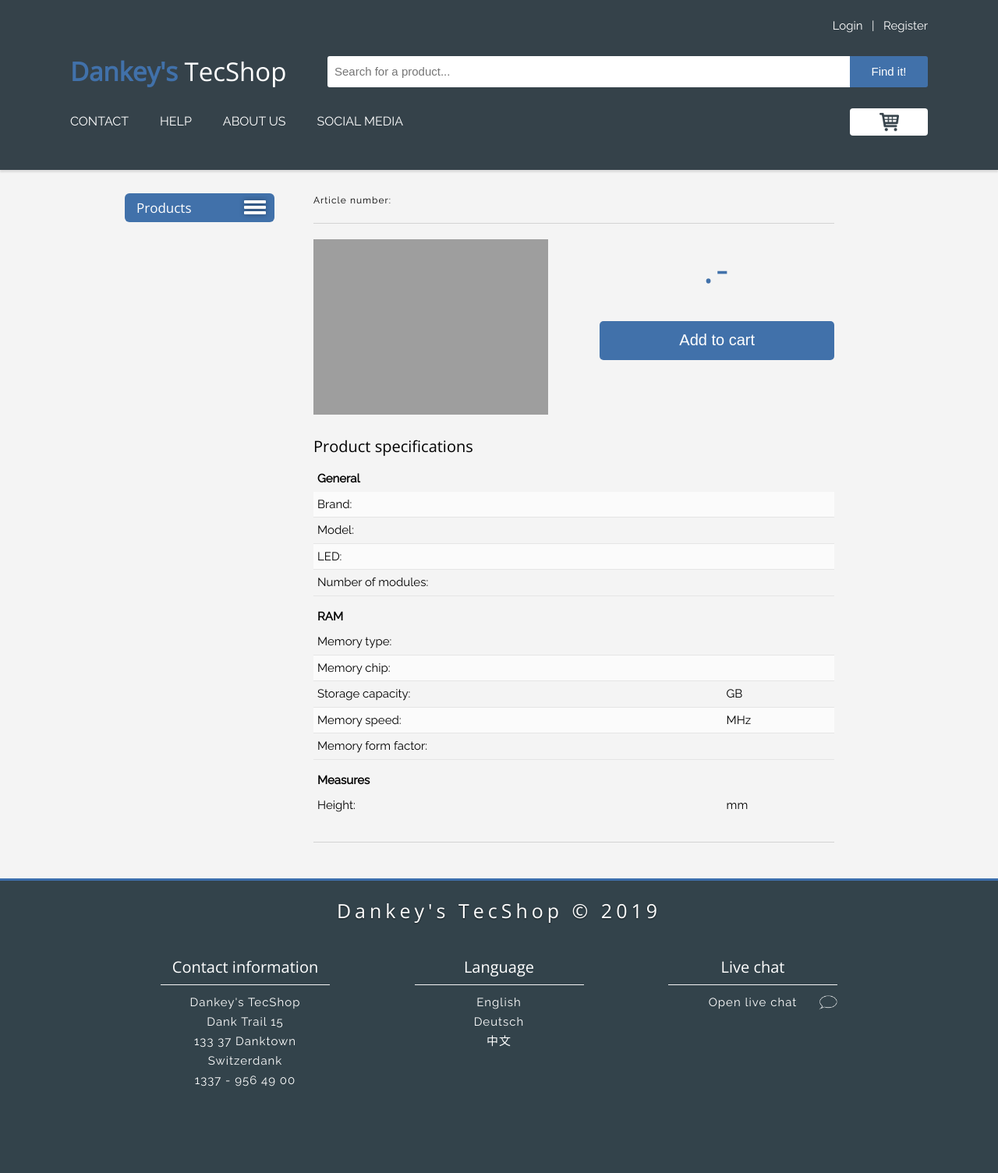
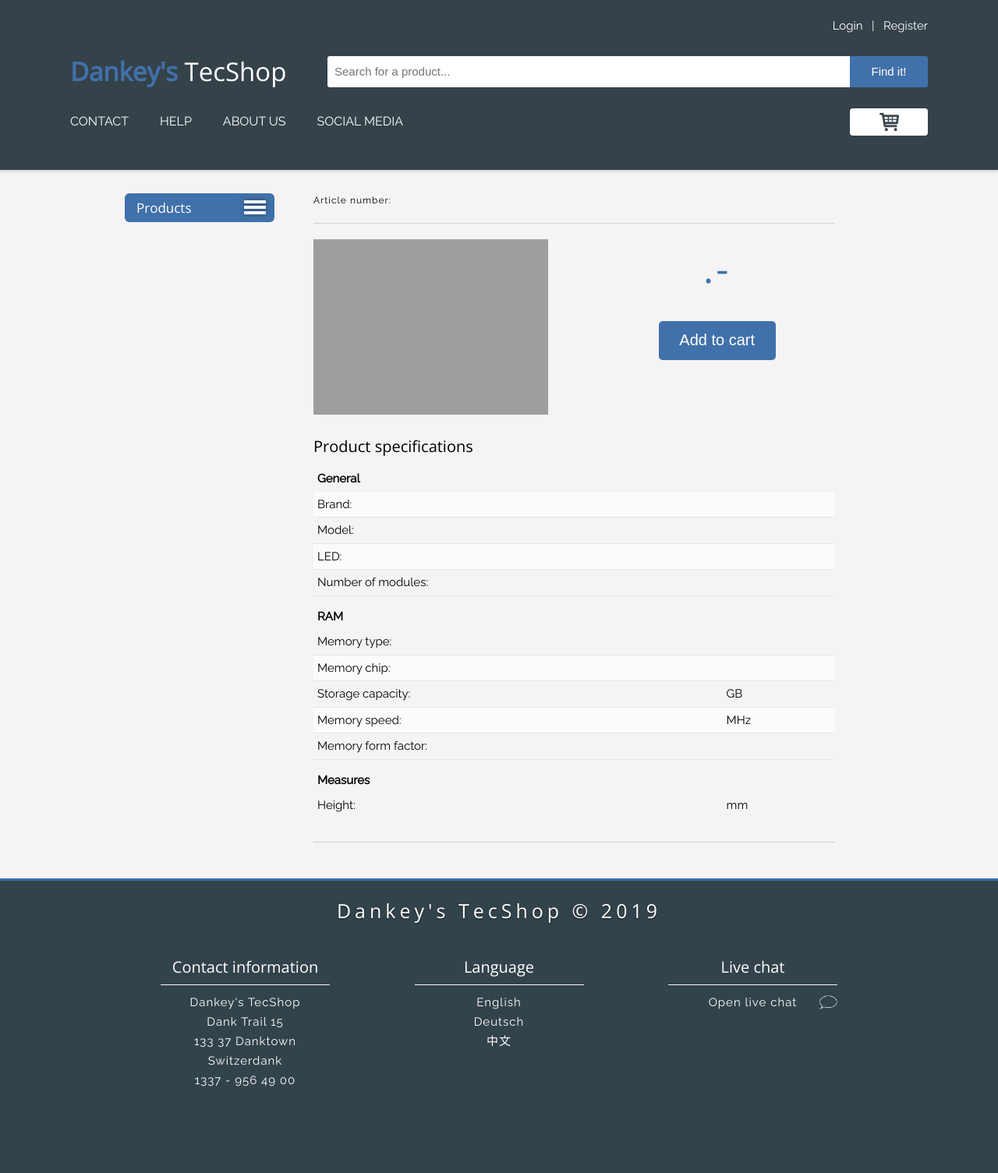
Before and after one commit to seafewd/dankey, a PHP site: page /dankey/public/products/memory.php?product=1 in a window 1280 px wide. Shown: the whole page at 78% size. Run offline with PHP 8.4, Linux system fonts and the light colour scheme; data comes from the database, SQL or seed files in the repository; some libraries are stand-ins or nearby versions; some web fonts are replaced; grey boxes are pictures that could not be loaded.

Commit message:
flexf1111x

```diff
--- a/css/product_view.css
+++ b/css/product_view.css
@@ -58,22 +58,31 @@
     color: var(--main_blue_font-color);
 }
 
+.addToBasket_form {
+    display: flex;
+    flex-basis 100%;
+    flex-flow: row wrap;
+    flex-grow: 1;
+    justify-content: center;
+}
+
 #product-info .addToBasket_form input {
-    width: 100%;
+    display: flex;
+    flex-basis: 50%;
     border: 0;
-    background: no-repeat url('../img/2772.png') -30px center var(--main_blue_font-color);
+    background: no-repeat 15px center var(--main_blue_font-color);
     background-size: 20px;
     color: white;
     font-size: 20px;
     height: 50px;
     margin-top: 30px;
-    transition: all 0.2s ease;
+    transition: all 0.2s ease-in-out;
     border-radius: 5px;
     cursor: pointer;
 }
 
 #product-info .addToBasket_form input:hover {
-    background: no-repeat url('../img/2772.png') 15px center var(--main_blue_font-color);
+    background: no-repeat 30px center var(--main_blue_font-color);
     background-size: 20px;
 }
 
--- a/js/sideMenu.js
+++ b/js/sideMenu.js
@@ -35,7 +35,7 @@ $(document).ready(function() {
 				$(this).prev('li').removeClass('menuItem-border-bottom');
 		});
 
-		//set border color around current list item
+		//set border color around current top list item
 		$(this).parent('li').prev('li').toggleClass('menuItem-border-bottom');
 		$(this).parents(firstLevel_li).toggleClass('menuItem-border-bottom');
 
@@ -47,7 +47,7 @@ $(document).ready(function() {
 			$(this).siblings().slideDown();
 	});
 
-	//collapse/expand the Products heading
+	//collapse/expand the Products heading & set cookie
 	$('.sMenu-heading-wrap').click(function() {
 		$(this).siblings('ul:first').slideUp(300);
 		if(!$(this).siblings().is(":visible"))
--- a/php/includes/categories.php
+++ b/php/scripts/categories.php
@@ -1,5 +1,5 @@
 <?php
-require_once ( __DIR__ . '/../scripts/functions.php');
+require_once(__DIR__ . '/../scripts/functions.php');
 /*****
 Menu with nested arrays
 ******/
@@ -207,7 +207,7 @@ Menu with nested arrays
                               'text' => t("ddr3"),
                               'class' => 'ddr3',
                               'subMenu' => ''
-                            ),
+                            )/*, old stuff
                             array(
                               'url' => ABS_URL.'public/product_list.php?name=ddr2',
                               'text' => t("ddr2"),
@@ -219,7 +219,7 @@ Menu with nested arrays
                               'text' => t("ddr"),
                               'class' => 'ddr',
                               'subMenu' => ''
-                            )
+                            )*/
                           )
             ),
             array(
--- a/php/scripts/menuLoop.php
+++ b/php/scripts/menuLoop.php
@@ -1,7 +1,7 @@
 <?php
 
 require_once ( __DIR__ . '/functions.php');
-require_once ( ABS_FILE . "/php/includes/categories.php");
+require_once(ABS_FILE . "/php/scripts/categories.php");
 
 //define current location
 $current_url = ABS_URL . '/dankey/' .  $_SERVER['PHP_SELF'];
```
Also changed, not shown: doc/todo.txt (added, +13 -0 lines), php/scripts/fillProductList.php (+4 -3 lines).
